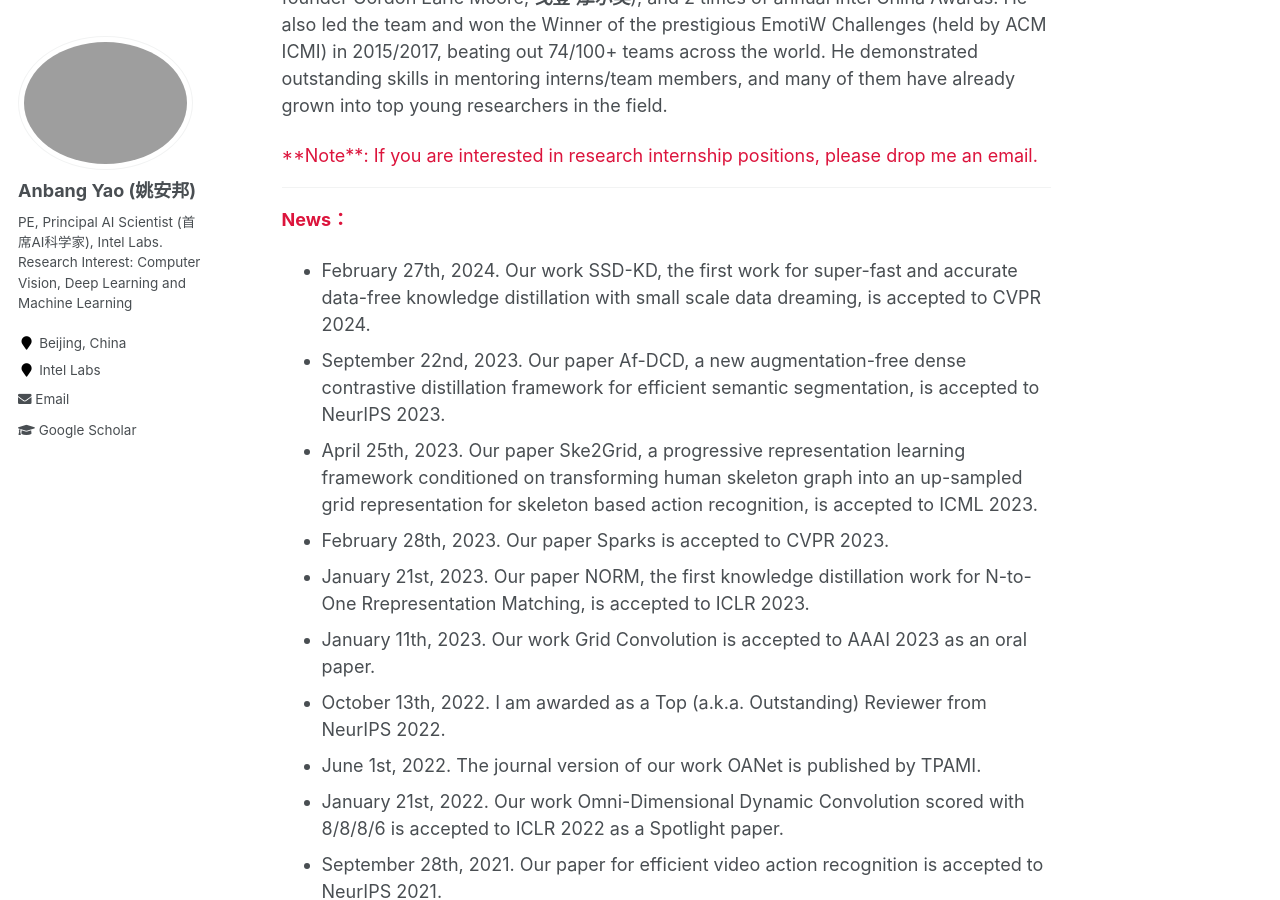
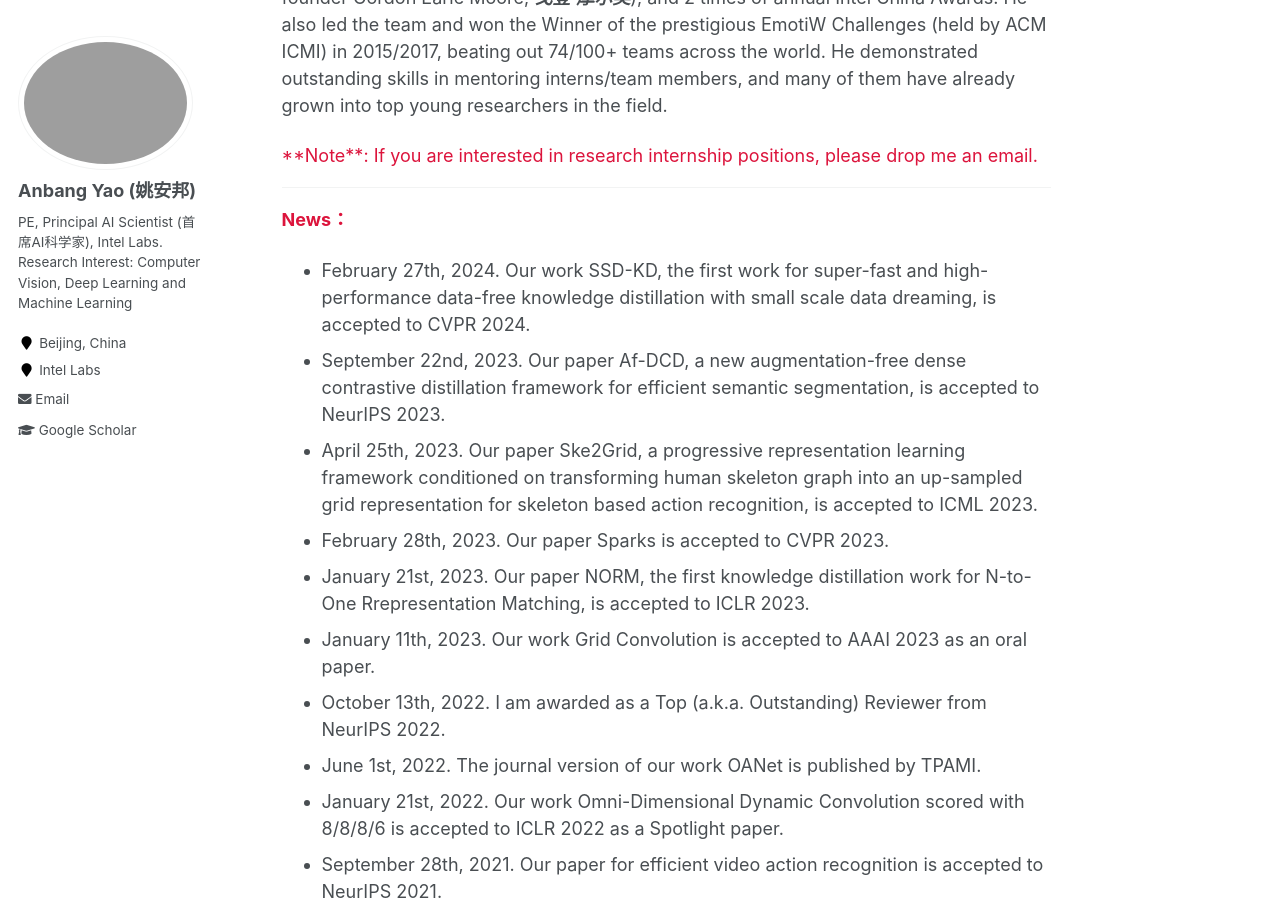
Before and after one commit to YaoAnbang/YaoAnbang.github.io, a Jekyll site: the page built from _pages/about.md, in a window 1280 px wide and 900 px high, scrolled down 691 px. Built offline with Jekyll 4.4.1, drawn with Linux system fonts in a browser that asks for light colours.

Commit message:
Update about.md

```diff
--- a/_pages/about.md
+++ b/_pages/about.md
@@ -17,7 +17,7 @@ Anbang Yao is currently a Principal AI Scientist and a Principal Engineer (known
 ---
 **<font color="Crimson">News：</font>**
 
-+ February 27th, 2024. Our work SSD-KD, the first work for super-fast and accurate data-free knowledge distillation with small scale data dreaming, is accepted to CVPR 2024.
++ February 27th, 2024. Our work SSD-KD, the first work for super-fast and high-performance data-free knowledge distillation with small scale data dreaming, is accepted to CVPR 2024.
 + September 22nd, 2023. Our paper Af-DCD, a new augmentation-free dense contrastive distillation framework for efficient semantic segmentation, is accepted to NeurIPS 2023.
 + April 25th, 2023. Our paper Ske2Grid, a progressive representation learning framework conditioned on transforming human skeleton graph into an up-sampled grid representation for skeleton based action recognition, is accepted to ICML 2023.
 + February 28th, 2023. Our paper Sparks is accepted to CVPR 2023.  <!--scored with 5/5/4-->
```
